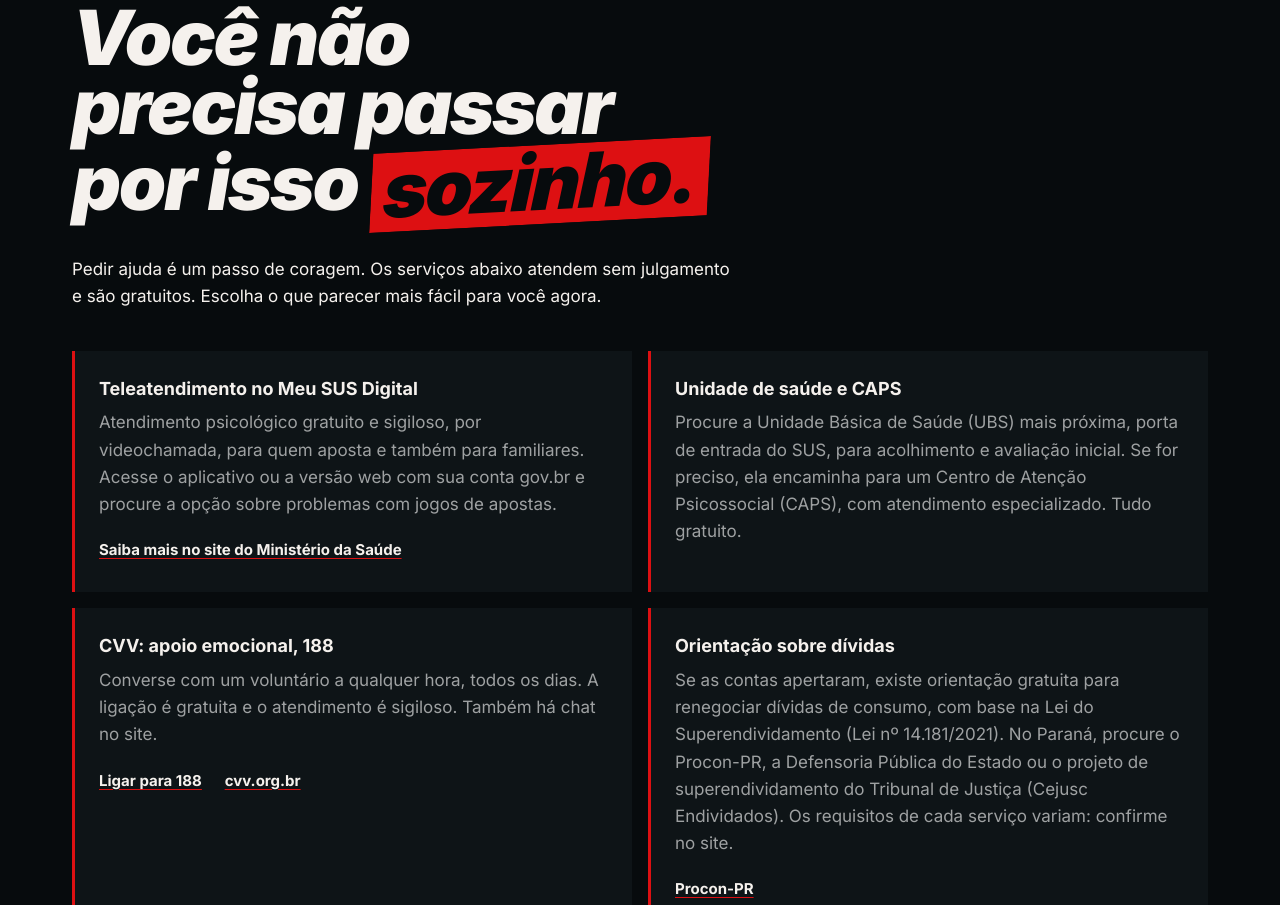
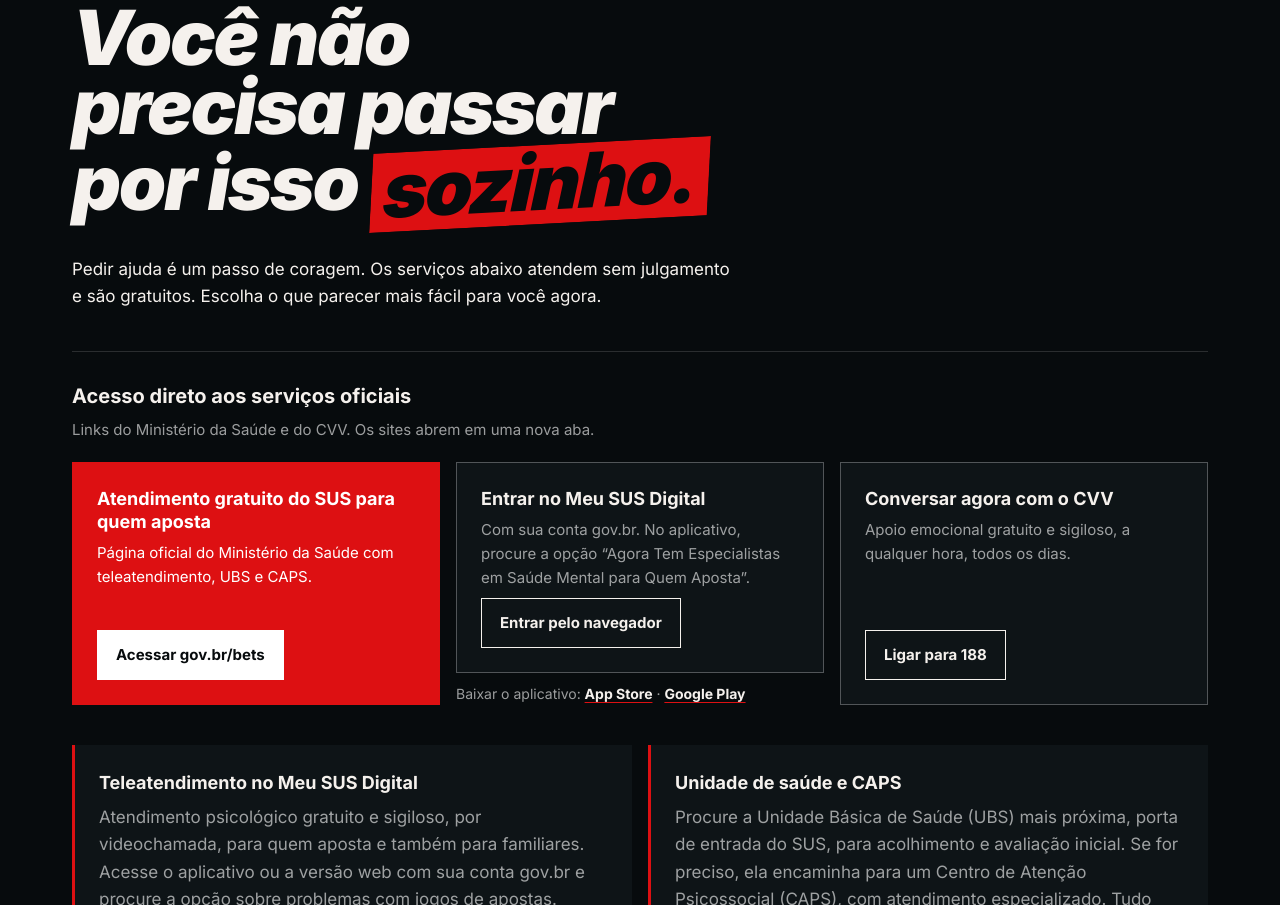
Before and after one commit to brunochiam/landing-apostas, a plain HTML site: page index.html in a window 1280 px wide. Shown: the part 6438-7343 px from the top of the page. Drawn offline with Linux system fonts and the light colour scheme.

Commit message:
Foto em Sinais de alerta e acesso direto aos serviços oficiais
Co-Authored-By: Claude Opus 5.5 <noreply@anthropic.com>

```diff
--- a/css/styles.css
+++ b/css/styles.css
@@ -237,6 +237,7 @@ section[id] { scroll-margin-top: 64px; }
 }
 .foto img { width: 100%; height: 100%; object-fit: cover; aspect-ratio: 4 / 3; }
 .foto img.foco-direita { object-position: 78% center; }
+.foto img.foco-celular { object-position: center 56%; }
 .foto figcaption {
   font-size: 0.8125rem; color: var(--branco-60); padding-top: 10px;
 }
@@ -395,3 +396,45 @@ section[id] { scroll-margin-top: 64px; }
 /* Ajustes finais */
 .rodape .rotulo-academico { margin-top: 40px; }
 .canal .acao { padding-block: 6px; }
+
+/* Acesso direto aos serviços oficiais (seção Ajuda) */
+.acesso-direto {
+  margin-top: 40px;
+  padding: 28px 0 0;
+  border-top: 1px solid var(--linha);
+}
+.acesso-direto h3 { margin: 0 0 6px; font-size: 1.25rem; font-weight: 700; }
+.acesso-nota { margin: 0 0 20px; font-size: 0.9375rem; color: var(--branco-60); }
+.acessos {
+  list-style: none; margin: 0; padding: 0;
+  display: grid; gap: 16px;
+}
+@media (min-width: 900px) { .acessos { grid-template-columns: repeat(3, 1fr); } }
+.acessos li { display: flex; flex-direction: column; }
+.acesso {
+  flex: 1;
+  display: flex; flex-direction: column; gap: 8px;
+  padding: 24px;
+  background: var(--superficie);
+  border: 1px solid rgba(255, 255, 255, 0.28);
+  text-decoration: none;
+  color: var(--branco-papel);
+}
+.acesso:hover { border-color: var(--branco-papel); }
+.acesso-titulo { font-size: 1.125rem; font-weight: 700; line-height: 1.3; }
+.acesso-desc { font-size: 0.9375rem; color: var(--branco-60); }
+.acesso-botao {
+  margin-top: auto;
+  align-self: flex-start;
+  padding: 12px 18px;
+  font-weight: 700; font-size: 0.9375rem;
+  border: 1px solid var(--branco-papel);
+}
+.acesso:hover .acesso-botao { background: var(--branco-papel); color: var(--preto); }
+/* Card principal: faixa vermelha, texto branco (contraste ~5:1) */
+.acesso.primario { background: var(--vermelho); border-color: var(--vermelho); color: #fff; }
+.acesso.primario .acesso-desc { color: #fff; }
+.acesso.primario .acesso-botao { background: #fff; color: var(--preto); border-color: #fff; }
+.acesso.primario:hover { background: #b80d0f; border-color: #b80d0f; }
+.acesso-lojas { margin: 10px 0 0; font-size: 0.875rem; color: var(--branco-60); }
+.acesso-lojas a { color: var(--branco-papel); font-weight: 700; }
--- a/index.html
+++ b/index.html
@@ -220,12 +220,10 @@
               <p>Perceber cedo faz diferença. Estes são sinais apontados pelo Ministério da Saúde de que a aposta pode ter deixado de ser diversão e estar causando problemas. Reconhecer um deles não é motivo de vergonha: é um bom momento para conversar com alguém.</p>
             </div>
           </div>
-          <div class="foto foto-vazia" role="img" aria-label="Espaço reservado para foto">
-            <span>
-              <span class="pendente">[FOTO PENDENTE]</span><br><br>
-              Pessoa de costas ou em perfil com celular na mão, luz fria de fim de tarde, tela desfocada. Sem rosto frontal, dinheiro, fichas ou marcas reais.
-            </span>
-          </div>
+          <figure class="foto">
+            <img class="foco-celular" src="img/foto-celular-sinais.jpg" width="1024" height="1536" loading="lazy"
+                 alt="Mão segurando um celular em ambiente escuro; a tela, desfocada, mostra um jogo de apostas colorido.">
+          </figure>
         </div>
 
         <ul class="lista-3 seis" aria-label="Sinais de alerta">
@@ -273,6 +271,39 @@
         </h2>
         <div class="texto">
           <p>Pedir ajuda é um passo de coragem. Os serviços abaixo atendem sem julgamento e são gratuitos. Escolha o que parecer mais fácil para você agora.</p>
+        </div>
+
+        <!-- Acesso direto: links oficiais conferidos em 24/11/2026 -->
+        <div class="acesso-direto" role="region" aria-labelledby="acesso-direto-titulo">
+          <h3 id="acesso-direto-titulo">Acesso direto aos serviços oficiais</h3>
+          <p class="acesso-nota">Links do Ministério da Saúde e do CVV. Os sites abrem em uma nova aba.</p>
+          <ul class="acessos">
+            <li>
+              <a class="acesso primario" href="https://www.gov.br/bets" target="_blank" rel="noopener">
+                <span class="acesso-titulo">Atendimento gratuito do SUS para quem aposta</span>
+                <span class="acesso-desc">Página oficial do Ministério da Saúde com teleatendimento, UBS e CAPS.</span>
+                <span class="acesso-botao">Acessar gov.br/bets</span>
+              </a>
+            </li>
+            <li>
+              <a class="acesso" href="https://meususdigital.saude.gov.br/login" target="_blank" rel="noopener">
+                <span class="acesso-titulo">Entrar no Meu SUS Digital</span>
+                <span class="acesso-desc">Com sua conta gov.br. No aplicativo, procure a opção “Agora Tem Especialistas em Saúde Mental para Quem Aposta”.</span>
+                <span class="acesso-botao">Entrar pelo navegador</span>
+              </a>
+              <p class="acesso-lojas">Baixar o aplicativo:
+                <a href="https://apps.apple.com/br/app/meususdigital/id1045754608" target="_blank" rel="noopener">App Store</a> ·
+                <a href="https://play.google.com/store/apps/details?id=br.gov.datasus.cnsdigital" target="_blank" rel="noopener">Google Play</a>
+              </p>
+            </li>
+            <li>
+              <a class="acesso" href="tel:188">
+                <span class="acesso-titulo">Conversar agora com o CVV</span>
+                <span class="acesso-desc">Apoio emocional gratuito e sigiloso, a qualquer hora, todos os dias.</span>
+                <span class="acesso-botao">Ligar para 188</span>
+              </a>
+            </li>
+          </ul>
         </div>
 
         <ul class="canais" aria-label="Canais de ajuda">
--- a/js/animacoes.js
+++ b/js/animacoes.js
@@ -36,6 +36,7 @@
     ['.dados .dado', 'subir', function (el, i) { return Math.min(i, 5) * ms('--stagger'); }],
     ['.canal', 'fade', function (el, i) { return Math.min(i, 5) * ms('--stagger-canal'); }],
     ['.aviso-urgencia', 'fade'],
+    ['.acesso-direto', 'fade'],
     ['.foto:not(.foto-vazia)', 'foto'],
     ['.foto-vazia', 'fade'],
     ['.grafismo', 'traco'],
```
Also changed, not shown: img/foto-celular-sinais.jpg (added).
